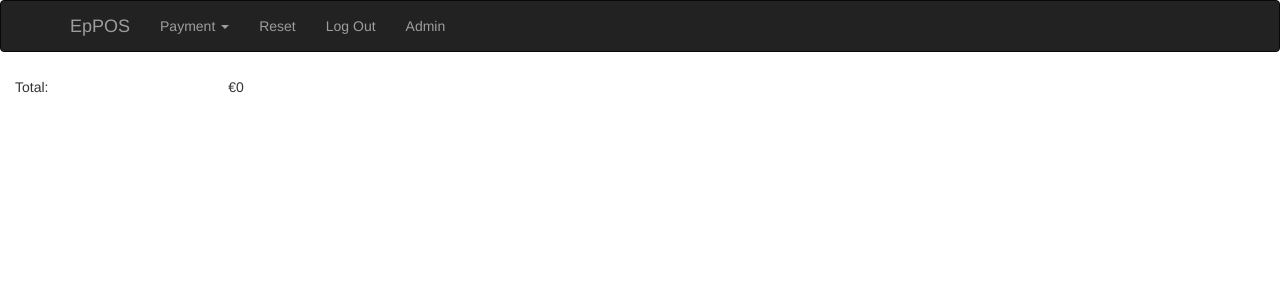
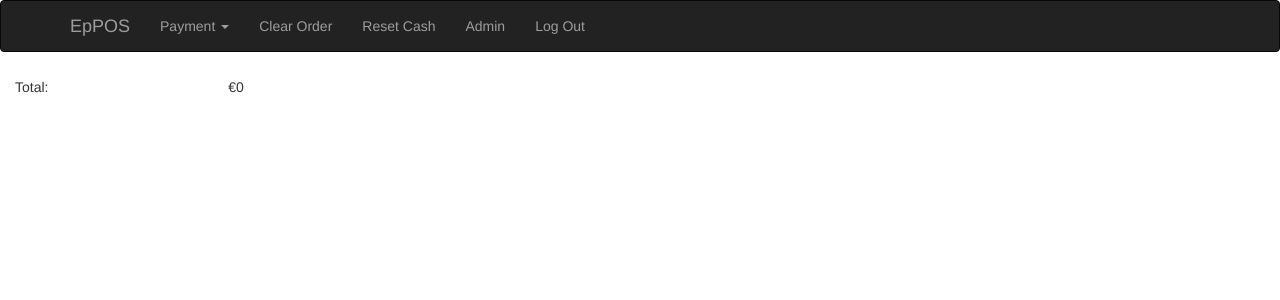
Before and after one commit to Epse/EpPos, a Django app: page /pos/order/ in a window 1280 px wide. Shown: the top 300 px of the page. Run offline with Django 3.2, Linux system fonts and the light colour scheme; the visitor is signed in with stand-in values (Sample User, id 1); data comes from the database, SQL or seed files in the repository; data that the repository does not hold is empty; some libraries are stand-ins or nearby versions.

Commit message:
Fixed #19

```diff
--- a/pos/templates/pos/order.html
+++ b/pos/templates/pos/order.html
@@ -66,13 +66,25 @@
                                     <li><a href="#" onclick="payed('card');">Card</a></li>
                                 </ul>
                         </li>
-			                  <li><a href="javascript:void(0);" onclick="reset();" role="button">Reset</a></li>
+			                  <li><a href="#" onclick="reset();" role="button">Clear Order</a></li>
+                        {% if request.user.is_staff %}
+                        <li>
+                            <a id="resetcashpopover" tabindex="0" class="" role="button" data-toggle="popover" data-placement="bottom"  title="Reset Cash"
+                               data-content="<input type='number' value='0' name='resetcashamount' id='resetcashinput' step='0.01'><button class='btn btn-default' onclick='resetCash();' style='margin-top: 1em;'>Reset</button>">
+                                Reset Cash
+                            </a>
+                        </li>
+			                  <li><a href="../../admin">Admin</a></li>
+                        {% endif %}
 			                  <li><a href="{% url 'logout' %}">Log Out</a></li>
-			                  <li><a href="../../admin">Admin</a></li>
 		                </ul>
 		            </div>
 	          </div>
 	      </nav>
+        <div id="cashresetdiv" class="alert alert-success alert-dismissable" style="display:none;" role="alert">
+            <button type="button" class="close" data-dismiss="alert" aria-label="Close"><span aria-hidden="true">&times;</span></button>
+            Successfully reset the cash amount to &euro;<span id="cashresetamount"></span>.
+        </div>
 	      <div class="container-fluid">
 	          <div class="row">
 	              <div id="additiondiv" class="col-sm-6 col-md-4">
@@ -83,7 +95,7 @@
 			                  {% for product in product_list %}
 			                  <div class="col-sm-6 col-md-2" style="padding-top: 5px; padding-bottom: 5px;">
                             <a role="button" class="btn btn-primary btn-block"
-					                     href="javascript:void(0);"
+					                     href="#"
 							                 onclick="addProduct({{ product.product_id }});">
 				                        {{ product.product_name }}<br>&euro;{{ product.product_price }}
                             </a>
@@ -118,9 +130,24 @@
 		         $('#additiondiv').load("{%url 'addition' '' %}" + encodeURIComponent(product));
 	       }
 
+         function resetCash() {
+             var req = new XMLHttpRequest();
+             req.open('GET', "{% url 'cash' '' %}" + encodeURIComponent($("#resetcashinput").val()), false);
+             req.send(null)
+             console.log('trying to reset cash');
+
+             if (req.status == 200) {
+                 $('#cashresetamount').text(encodeURIComponent($("#resetcashinput").val()));
+                 $('#cashresetdiv').show()
+                 $('#resetcashpopover').popover('hide');
+                 console.log('succesfully reset cash');
+             }
+         }
+
 	       $(function() {
 		         // This shallst load /addition in its div
 		         $('#additiondiv').load("{% url 'addition' '' %}");
+             $('#resetcashpopover').popover({html:true});
 	       });
 	      </script>
     </body>
--- a/pos/urls.py
+++ b/pos/urls.py
@@ -6,4 +6,5 @@ urlpatterns = [
     url(r'^$', RedirectView.as_view(pattern_name='order')),
     url(r'^order/$', views.order, name='order'),
     url(r'^addition/(?P<operation>[A-Za-z0-9\.\+\(\)\-\_ ]*)/?$', views.addition, name='addition'),
+    url(r'^cash/(?P<amount>[0-9\.]*)/?$', views.cash, name='cash')
 ]
--- a/pos/views.py
+++ b/pos/views.py
@@ -104,3 +104,9 @@ def addition(request, operation):
             'amount_added': amount_added,
     }
     return HttpResponse(template.render(context, request))
+
+def cash(request, amount):
+    cash, _ = Cash.objects.get_or_create(id=0)
+    cash.cash_amount = amount
+    cash.save()
+    return HttpResponse('')
```
